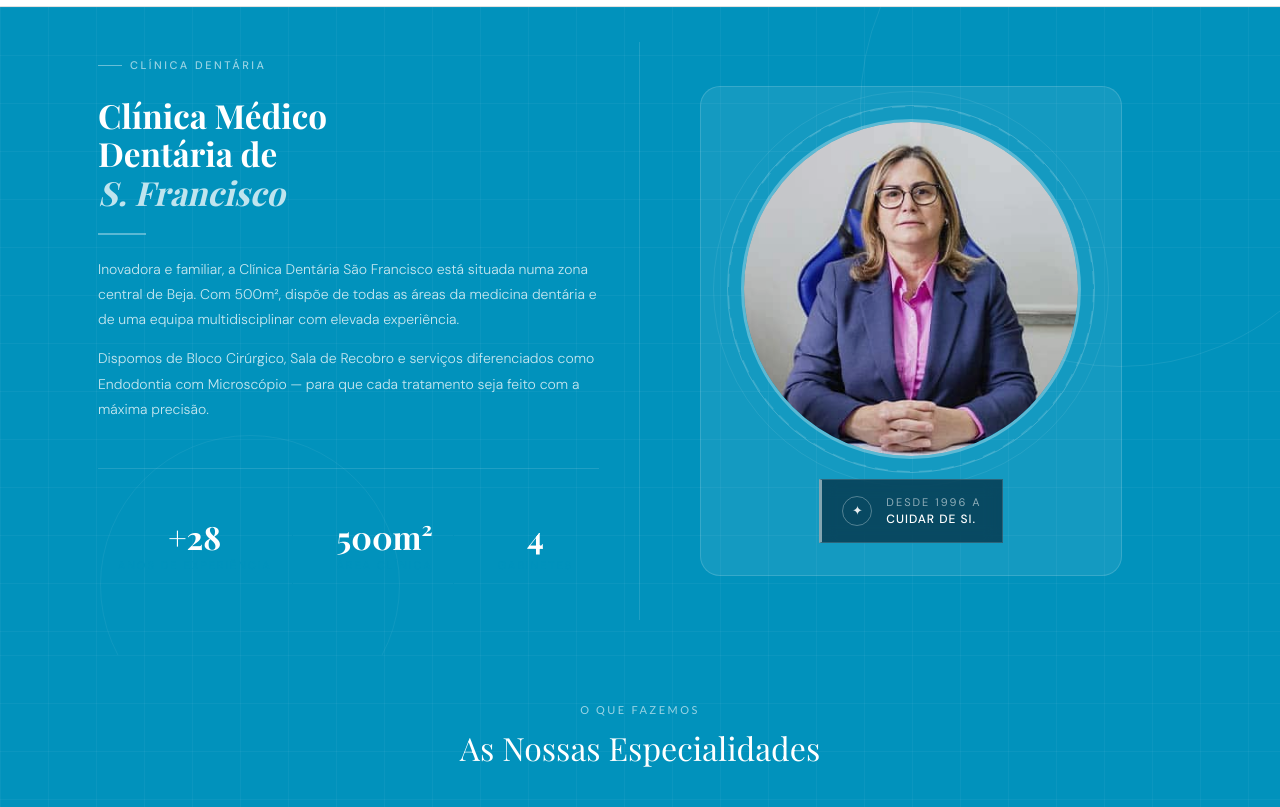
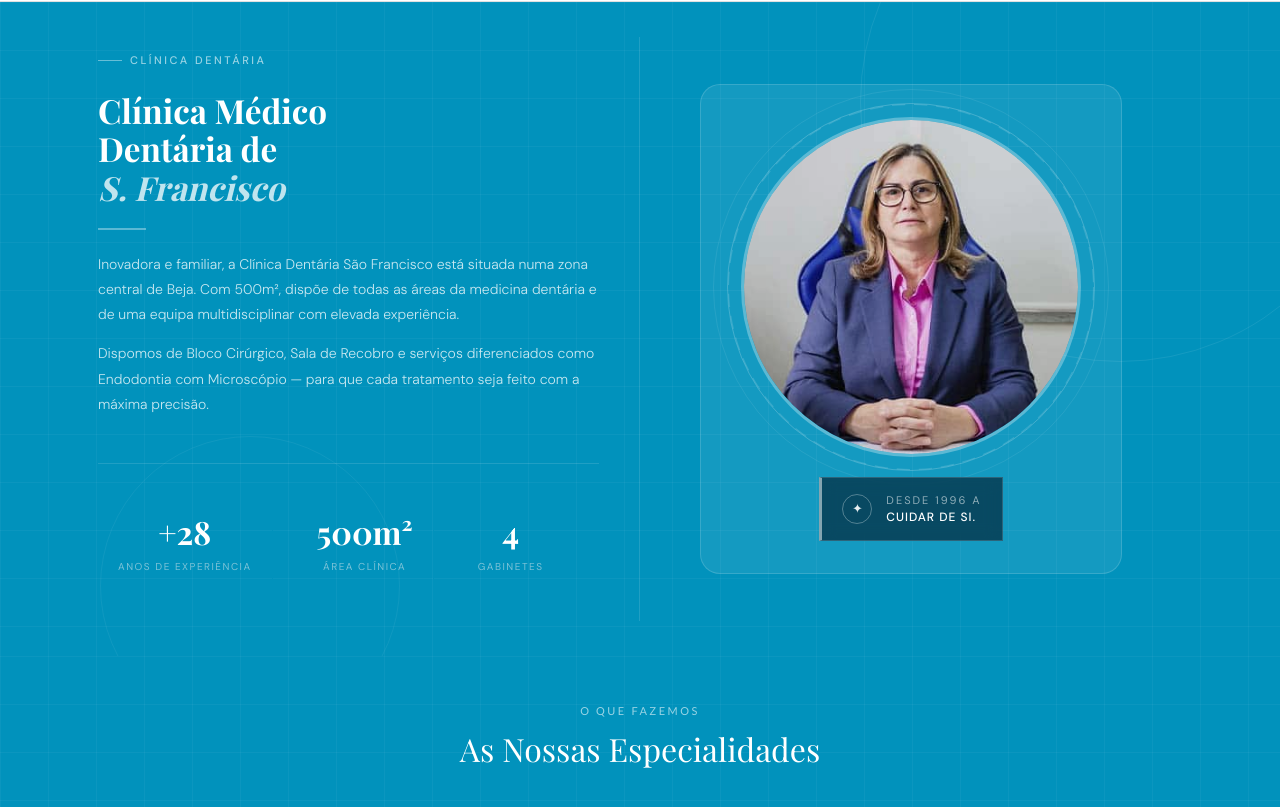
Before and after one commit to franciscommarques31/clinica-frontend, a React (Vite) app: page / in a window 1280 px wide. Shown: the part 1026-1833 px from the top of the page. Built offline with nearby package versions, Linux system fonts and the light colour scheme; no server answers; a web font is replaced by a local one.

Commit message:
Alteração da cor do frontend

```diff
--- a/src/components/Admin.jsx
+++ b/src/components/Admin.jsx
@@ -363,8 +363,8 @@ export default function Admin() {
                 </div>
                 <div className="stat-card">
                   <div className="stat-label">Pedidos</div>
-                  <div className="stat-val">{appointments.length}</div>
-                  <div className="stat-sub">por responder</div>
+<div className="stat-val">{appointments.filter(a => a.status === 'pending').length}</div>
+<div className="stat-sub">por responder</div>
                 </div>
                 <div className="stat-card">
                   <div className="stat-label">Convites</div>
@@ -385,7 +385,8 @@ export default function Admin() {
                     <tr><th>Nome</th><th>Email</th><th>Telefone</th><th>Mensagem</th><th>Data</th><th>Hora</th><th>Estado</th></tr>
                   </thead>
                       <tbody>
-                    {appointments.slice(0, 5).map((a, i) => (
+                    {appointments.filter(a => a.status === 'pending').slice(0, 5).map((a, i) => (
+
                       <tr key={i}>
                         <td>{a.name}</td>
                         <td>{a.email}</td>
--- a/src/components/SobreClinica.css
+++ b/src/components/SobreClinica.css
@@ -120,13 +120,13 @@
   display: block;
 }
 
-.stat-label {
+.sobre .stat-label {
   font-size: 10px;
   letter-spacing: 1.5px;
   text-transform: uppercase;
-  color: rgba(255,255,255,0.5);
+  color: rgba(247, 244, 244, 0.5);
   display: block;
-  margin-top: 5px;
+  margin-top: 12px;
 }
 
 /* ── PAINEL DIREITO ── */
--- a/src/components/Stats.css
+++ b/src/components/Stats.css
@@ -17,7 +17,7 @@
   margin-bottom: 6px;
 }
 
-.stat-item .stat-label {
+.stats .stat-item .stat-label {
   font-size: 11px;
   letter-spacing: 2px;
   text-transform: uppercase;
```
